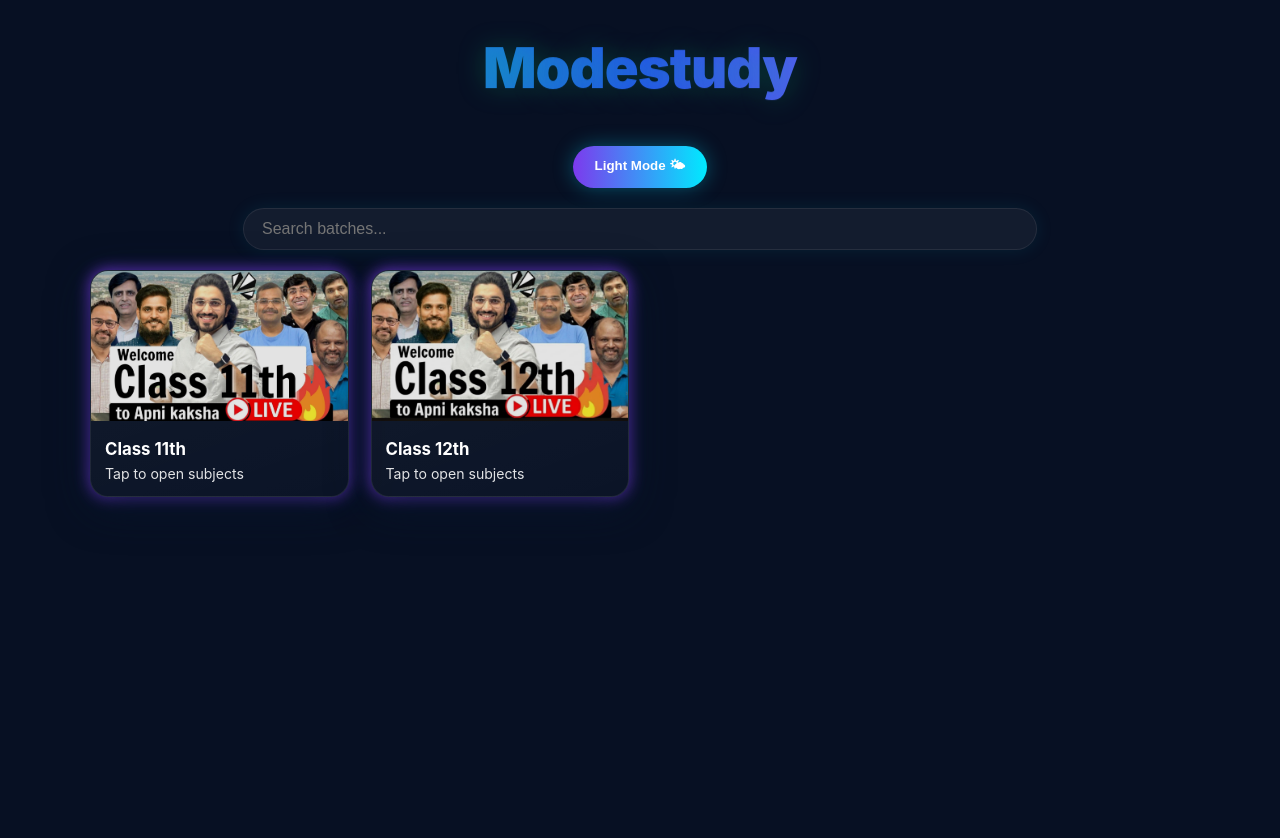
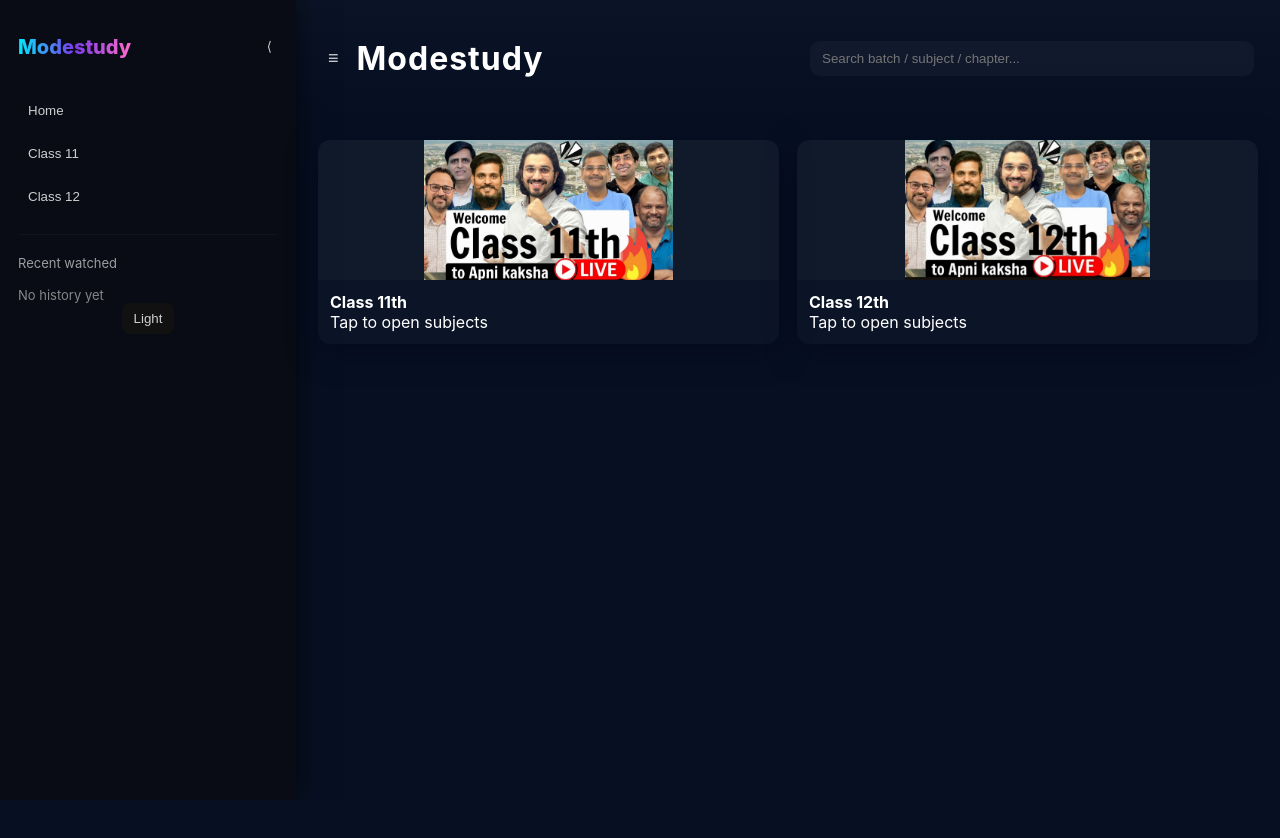
Before and after one commit to Moderatorboy/modistudy, a React (Vite) app: page / in a window 1280 px wide. After the commit the page ends 800 px from the top, so only its background shows below. Built offline with nearby package versions, Linux system fonts and the light colour scheme.

Commit message:
Update App.jsx

```diff
--- a/src/App.jsx
+++ b/src/App.jsx
@@ -3,7 +3,8 @@
 import { class12 } from "./data/class12";
 import "./styles/theme.css";
 
-function App() {
+export default function App() {
+  // UI states
   const [darkTheme, setDarkTheme] = useState(true);
   const [search, setSearch] = useState("");
   const [selectedBatch, setSelectedBatch] = useState(null);
@@ -11,193 +12,299 @@
   const [selectedChapter, setSelectedChapter] = useState(null);
   const [selectedLecture, setSelectedLecture] = useState(null);
   const [videoEnded, setVideoEnded] = useState(false);
+  const [sidebarOpen, setSidebarOpen] = useState(true);
 
-  const quotes = [
-    "Success isn’t for the lazy.",
-    "Push harder than yesterday!",
-    "Small steps = Big results.",
-    "Do it for your future self.",
-    "Winners train, losers complain."
-  ];
+  // progress / watched
+  const [completedMap, setCompletedMap] = useState(() => {
+    try {
+      return JSON.parse(localStorage.getItem("ms_completed") || "{}");
+    } catch {
+      return {};
+    }
+  });
 
-  const getRandomQuote = () =>
-    quotes[Math.floor(Math.random() * quotes.length)];
+  // batches
+  const batches = [class11, class12];
 
+  useEffect(() => {
+    localStorage.setItem("ms_completed", JSON.stringify(completedMap));
+  }, [completedMap]);
+
+  // toggle theme
   const toggleTheme = () => {
-    setDarkTheme(!darkTheme);
-    document.body.classList.toggle("alt-theme", !darkTheme);
+    setDarkTheme((s) => {
+      const next = !s;
+      document.body.classList.toggle("alt-theme", !next);
+      return next;
+    });
   };
 
-  const batches = [class11, class12];
-
-  const filteredBatches = batches.filter(b =>
-    b.name.toLowerCase().includes(search.toLowerCase())
-  );
-
-  const handleVideoEnd = () => {
-    setVideoEnded(true);
+  // toggle completion for a lecture id
+  const toggleComplete = (lecId) => {
+    setCompletedMap((prev) => {
+      const next = { ...prev, [lecId]: !prev[lecId] };
+      return next;
+    });
   };
 
-  const replayVideo = () => {
-    setVideoEnded(false);
-    const iframe = document.getElementById("player");
-    iframe.src = iframe.src; // reload video
+  // chapter progress percent
+  const chapterPercent = (chapter) => {
+    if (!chapter || !chapter.lectures) return 0;
+    const total = chapter.lectures.length;
+    const done = chapter.lectures.filter((l) => completedMap[l.id]).length;
+    return total === 0 ? 0 : Math.round((done / total) * 100);
   };
 
-  const nextVideo = () => {
+  // mark watched when a lecture is opened (auto)
+  useEffect(() => {
+    if (selectedLecture) {
+      setCompletedMap((prev) => ({ ...prev, [selectedLecture.id]: true }));
+      setVideoEnded(false);
+    }
+  }, [selectedLecture]);
+
+  // search filter (batch/subject/chapter)
+  const filteredBatches = batches.filter((b) => {
+    const q = search.trim().toLowerCase();
+    if (!q) return true;
+    if (b.name.toLowerCase().includes(q)) return true;
+    return b.subjects.some(
+      (s) =>
+        s.name.toLowerCase().includes(q) ||
+        s.chapters.some((c) => c.name.toLowerCase().includes(q))
+    );
+  });
+
+  // next lecture helper
+  const playNextLecture = () => {
     if (!selectedChapter || !selectedLecture) return;
-
-    const index = selectedChapter.lectures.findIndex(
-      l => l.id === selectedLecture.id
-    );
-
-    if (index < selectedChapter.lectures.length - 1) {
-      setSelectedLecture(selectedChapter.lectures[index + 1]);
+    const idx = selectedChapter.lectures.findIndex((l) => l.id === selectedLecture.id);
+    if (idx >= 0 && idx < selectedChapter.lectures.length - 1) {
+      setSelectedLecture(selectedChapter.lectures[idx + 1]);
       setVideoEnded(false);
     }
   };
 
+  // replay
+  const replay = () => {
+    setVideoEnded(false);
+    // reload iframe by toggling key (quick hack)
+    const frame = document.getElementById("ms_player");
+    if (frame) frame.src = frame.src;
+  };
+
   return (
-    <div>
-      {/* Header */}
-      <div className="hero">
-        <h1 className="logo">Modestudy</h1>
+    <div className="ms-app">
+      {/* SIDEBAR */}
+      <aside className={`ms-sidebar ${sidebarOpen ? "open" : "closed"}`}>
+        <div className="ms-sidebar-top">
+          <h2 className="ms-logo">Modestudy</h2>
+          <button className="ms-toggle" onClick={() => setSidebarOpen((s) => !s)}>
+            {sidebarOpen ? "⟨" : "⟩"}
+          </button>
         </div>
 
-      {/* Theme Toggle */}
-      <button className="theme-toggle" onClick={toggleTheme}>
-        {darkTheme ? "Light Mode 🌤" : "Dark Mode 🌙"}
+        <nav className="ms-nav">
+          <button className="nav-item" onClick={() => { setSelectedBatch(null); setSelectedSubject(null); setSelectedChapter(null); setSelectedLecture(null); }}>
+            Home
+          </button>
+          <button className="nav-item" onClick={() => { setSelectedBatch(class11); setSelectedSubject(null); setSelectedChapter(null); setSelectedLecture(null); }}>
+            Class 11
+          </button>
+          <button className="nav-item" onClick={() => { setSelectedBatch(class12); setSelectedSubject(null); setSelectedChapter(null); setSelectedLecture(null); }}>
+            Class 12
           </button>
 
-      {/* Search */}
-      <div className="search-box">
-        <input
-          type="text"
-          placeholder="Search batches..."
-          value={search}
-          onChange={(e) => setSearch(e.target.value)}
-        />
+          <div className="nav-divider" />
+
+          <div className="recent-heading">Recent watched</div>
+          <div className="recent-list">
+            {Object.keys(completedMap).length === 0 && <div className="recent-empty">No history yet</div>}
+            {Object.keys(completedMap).filter(k => completedMap[k]).slice(-8).reverse().map((id) => (
+              <div key={id} className="recent-item" onClick={() => {
+                // try find lecture by id in data
+                let found = null;
+                for (const b of batches) {
+                  for (const s of b.subjects) {
+                    for (const c of s.chapters) {
+                      for (const l of c.lectures) {
+                        if (l.id === id) {
+                          found = { b, s, c, l };
+                          break;
+                        }
+                      }
+                      if (found) break;
+                    }
+                    if (found) break;
+                  }
+                  if (found) break;
+                }
+                if (found) {
+                  setSelectedBatch(found.b);
+                  setSelectedSubject(found.s);
+                  setSelectedChapter(found.c);
+                  setSelectedLecture(found.l);
+                }
+              }}>{id}</div>
+            ))}
+          </div>
+        </nav>
+
+        <div className="ms-sidebar-bottom">
+          <button className="ms-theme-btn" onClick={toggleTheme}>{darkTheme ? "Light" : "Dark"}</button>
+        </div>
+      </aside>
+
+      {/* MAIN */}
+      <main className="ms-main">
+        {/* header */}
+        <header className="ms-header">
+          <div className="ms-header-left">
+            <button className="hamb" onClick={() => setSidebarOpen((s) => !s)}>{sidebarOpen ? "≡" : "☰"}</button>
+            <h1 className="ms-title">Modestudy</h1>
           </div>
 
-      {/* Navigation */}
-      <div style={{ width: "90%", margin: "0 auto 20px" }}>
-        {selectedLecture && (
-          <button className="nav-btn" onClick={() => setSelectedLecture(null)}>
-            🔙 Back to Chapters
-          </button>
-        )}
-        {!selectedLecture && selectedChapter && (
-          <button className="nav-btn" onClick={() => setSelectedChapter(null)}>
-            🔙 Back to Subjects
-          </button>
-        )}
-        {!selectedChapter && selectedSubject && (
-          <button className="nav-btn" onClick={() => setSelectedSubject(null)}>
-            🔙 Back to Batches
-          </button>
-        )}
-        {!selectedSubject && selectedBatch && (
-          <button className="nav-btn" onClick={() => setSelectedBatch(null)}>
-            🔙 Home
-          </button>
-        )}
+          <div className="ms-header-right">
+            <input className="ms-search" value={search} onChange={(e) => setSearch(e.target.value)} placeholder="Search batch / subject / chapter..." />
           </div>
+        </header>
 
-      {/* MAIN UI SWITCH */}
-      {!selectedBatch ? (
-        <div className="grid">
-          {filteredBatches.map((batch) => (
-            <div
-              key={batch.id}
-              className="card"
-              onClick={() => setSelectedBatch(batch)}
-            >
-              <img src={batch.img} alt={batch.name} />
-              <div className="meta">
-                <div className="name">{batch.name}</div>
-                <div className="sub">Tap to open subjects</div>
+        {/* content area */}
+        <section className="ms-content">
+          {/* 1. Batches view */}
+          {!selectedBatch && (
+            <div className="ms-grid">
+              {filteredBatches.map((b) => (
+                <div key={b.id} className="ms-card" onClick={() => setSelectedBatch(b)}>
+                  <div className="ms-card-img-wrap">
+                    <img src={b.img} alt={b.name} className="ms-card-img" />
+                  </div>
+                  <div className="ms-card-meta">
+                    <div className="ms-card-title">{b.name}</div>
+                    <div className="ms-card-sub">Tap to open subjects</div>
                   </div>
                 </div>
               ))}
             </div>
-      ) : !selectedSubject ? (
-        <div className="list">
+          )}
+
+          {/* 2. Subjects */}
+          {selectedBatch && !selectedSubject && (
+            <div className="ms-list">
               <h2>{selectedBatch.name}</h2>
-          {selectedBatch.subjects.map((sub) => (
-            <button key={sub.id} onClick={() => setSelectedSubject(sub)}>
-              {sub.name}
-            </button>
+              <div className="ms-sub-grid">
+                {selectedBatch.subjects.map((s) => (
+                  <div key={s.id} className="ms-sub-card" onClick={() => setSelectedSubject(s)}>
+                    <div className="ms-sub-title">{s.name}</div>
+                    <div className="ms-sub-count">{s.chapters.length} chapters</div>
+                  </div>
                 ))}
               </div>
-      ) : !selectedChapter ? (
-        <div className="list">
+            </div>
+          )}
+
+          {/* 3. Chapters */}
+          {selectedSubject && !selectedChapter && (
+            <div className="ms-list">
               <h2>{selectedSubject.name}</h2>
-          {selectedSubject.chapters.map((ch) => (
-            <button key={ch.id} onClick={() => setSelectedChapter(ch)}>
-              {ch.name}
-            </button>
+              <div className="ms-chapter-list">
+                {selectedSubject.chapters.map((c) => (
+                  <div key={c.id} className="ms-ch-item" onClick={() => setSelectedChapter(c)}>
+                    <div className="ms-ch-left">
+                      <div className="ms-ch-name">{c.name}</div>
+                      <div className="ms-ch-sub">Lectures: {c.lectures.length}</div>
+                    </div>
+                    <div className="ms-ch-right">
+                      <div className="ms-ch-percent">{chapterPercent(c)}%</div>
+                      <div className="ms-progress-shell">
+                        <div className="ms-progress-fill" style={{ width: `${chapterPercent(c)}%` }} />
+                      </div>
+                    </div>
+                  </div>
                 ))}
               </div>
-      ) : !selectedLecture ? (
-        <div className="list">
+            </div>
+          )}
+
+          {/* 4. Lecture list */}
+          {selectedChapter && !selectedLecture && (
+            <div className="ms-list">
               <h2>{selectedChapter.name}</h2>
 
-          {/* Resources */}
-          <div className="resources">
-            {selectedChapter.notes && <a href={selectedChapter.notes}>📒 Notes</a>}
-            {selectedChapter.sheet && <a href={selectedChapter.sheet}>📘 Sheet</a>}
-            {selectedChapter.dpp && <a href={selectedChapter.dpp}>📄 DPP</a>}
-            {selectedChapter.dppVideo && <a href={selectedChapter.dppVideo}>🎥 DPP Video</a>}
+              <div className="ms-resources">
+                {selectedChapter.notes && <a href={selectedChapter.notes} target="_blank" rel="noreferrer">📒 Notes</a>}
+                {selectedChapter.sheet && <a href={selectedChapter.sheet} target="_blank" rel="noreferrer">📘 Sheet</a>}
+                {selectedChapter.dpp && <a href={selectedChapter.dpp} target="_blank" rel="noreferrer">📄 DPP</a>}
+                {selectedChapter.dppVideo && <a href={selectedChapter.dppVideo} target="_blank" rel="noreferrer">🎥 DPP Video</a>}
               </div>
 
-          {/* Lecture list */}
-          {selectedChapter.lectures.map((lec) => (
-            <button key={lec.id} onClick={() => setSelectedLecture(lec)}>
-              {lec.title}
-            </button>
+              <div className="ms-lectures">
+                {selectedChapter.lectures.map((l) => (
+                  <div key={l.id} className="ms-lecture-row">
+                    <button className="ms-lecture-play" onClick={() => setSelectedLecture(l)}>▶ {l.title}</button>
+                    <label className="ms-complete">
+                      <input type="checkbox" checked={!!completedMap[l.id]} readOnly />
+                    </label>
+                  </div>
                 ))}
               </div>
-      ) : (
-        <div className="video-container">
+            </div>
+          )}
+
+          {/* 5. Video player */}
+          {selectedLecture && (
+            <div className="ms-video-area">
               <h2>{selectedLecture.title}</h2>
 
-          <div className="embed">
+              <div className="ms-video-wrap">
                 <iframe
-              id="player"
+                  id="ms_player"
                   src={selectedLecture.url}
                   title={selectedLecture.title}
                   allow="autoplay; fullscreen"
+                  allowFullScreen
                   onLoad={() => {
-                const iframe = document.getElementById("player");
-                iframe.contentWindow.postMessage(
-                  '{"event":"command","func":"addEventListener","args":"ended"}',
-                  "*"
-                );
+                    // we cannot reliably detect 'ended' for external iframe; instead rely on user to tap End or we provide overlay controls below
+                    // keep videoEnded false until user clicks replay/next via overlay
                   }}
-              onEnded={handleVideoEnd}
-              allowFullScreen
-            ></iframe>
-
-            {/* END SCREEN OVERLAY */}
+                />
+                {/* overlay when videoEnded true */}
                 {videoEnded && (
-              <div className="end-screen">
-                <h3>🎉 Lecture Complete!</h3>
+                  <div className="ms-overlay">
+                    <div className="ms-overlay-card">
+                      <h3>🎉 Lecture Finished</h3>
                       <p>{getRandomQuote()}</p>
-
-                <button onClick={replayVideo} className="end-btn">
-                  🔄 Replay
-                </button>
-
-                <button onClick={nextVideo} className="end-btn">
-                  ⏭ Next Lecture
-                </button>
+                      <div className="ms-overlay-actions">
+                        <button onClick={() => { replay(); setVideoEnded(false); }}>🔄 Replay</button>
+                        <button onClick={() => { playNextLecture(); setVideoEnded(false); }}>⏭ Next</button>
+                        <button onClick={() => { setVideoEnded(false); }}>✖ Close</button>
                       </div>
-            )}
                     </div>
                   </div>
                 )}
               </div>
+
+              <div className="ms-video-controls">
+                <button onClick={() => setVideoEnded(true)} className="ms-end-btn">Simulate End Screen</button>
+                <button onClick={replay}>Replay</button>
+                <button onClick={playNextLecture}>Next Lecture</button>
+              </div>
+            </div>
+          )}
+        </section>
+      </main>
+    </div>
   );
+
+  // helper for random quote (local)
+  function getRandomQuote() {
+    const pool = [
+      "Small progress every day.",
+      "Focus on your goals.",
+      "Consistency beats intensity.",
+      "Practice > Perfection.",
+      "Keep learning, keep growing."
+    ];
+    return pool[Math.floor(Math.random() * pool.length)];
   }
-
-export default App;
+}
```
Lines whose indentation alone changed are shown as unchanged.
